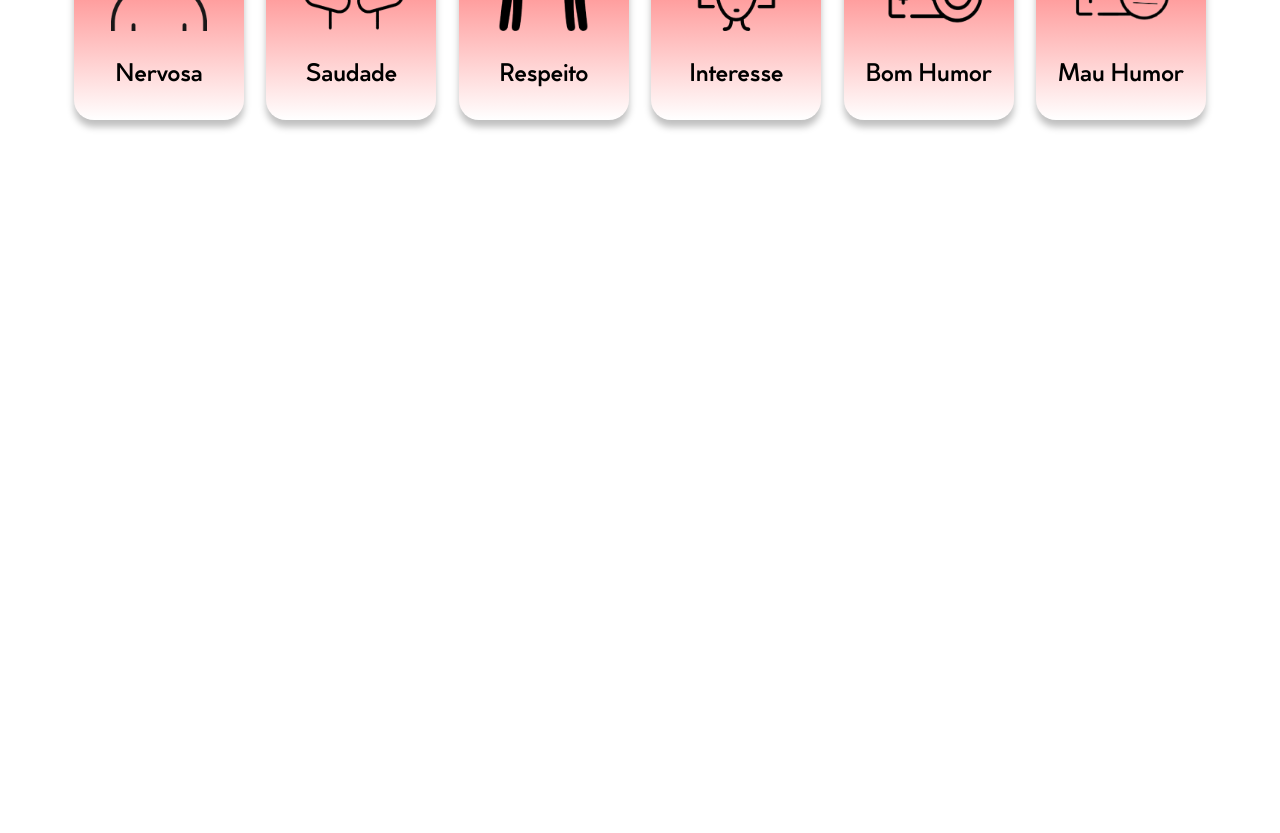
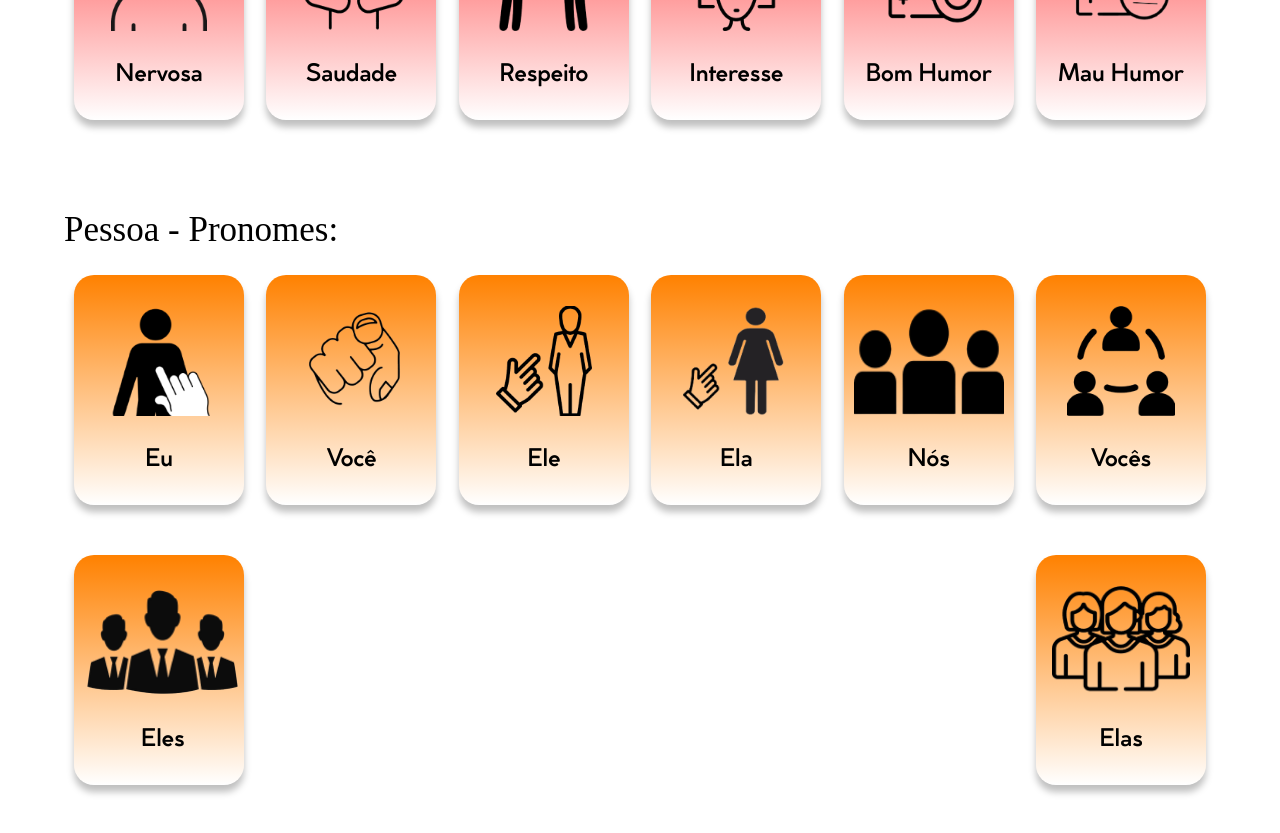
Before and after one commit to Mileny-Nogueira/Demoday, a React (Create React App) app: page /Demo in a window 1280 px wide. Shown: the part 4820-5653 px from the top of the page. Before the commit the page ends 5019 px from the top, so only its background shows below. Built offline with nearby package versions, Linux system fonts and the light colour scheme; a web font is replaced by a local one.

Commit message:
Alterações na Demo

```diff
--- a/src/Pages/Demo/Demo.jsx
+++ b/src/Pages/Demo/Demo.jsx
@@ -210,7 +210,7 @@ const Demo = () => {
 
                     {/*Menu Central*/}
 
-                    <section id={style.menu_central} style={{ backgroundImage: `${selectedVoice === 'Mileny' ? '' : ''}` }}>
+                    <section id={style.menu_central} style={{ backgroundImage: `${selectedVoice === 'Mileny' ? '' : `url('/static/media/Menino%20PCD_demo.0226535d7885090fe053.png')`}` }}>
                         <img src={logo} alt="logo da Pecto" />
                         <h2>Se comunique com quem quiser</h2>
                         <h3>{ cumprimento }</h3>
--- a/src/Pages/Demo/Demo.module.scss
+++ b/src/Pages/Demo/Demo.module.scss
@@ -349,8 +349,16 @@ $color2: #000; //Texto e outros
     }
 }
 
+//Responsividade
 
-//Responsividade
+@media only screen and (max-width: 1000px) {
+
+    //Menu central
+
+    #escolher_menu {
+        width: 85%;
+    }
+}
 
 @media only screen and (max-width: 768px) {
 
@@ -378,6 +386,7 @@ $color2: #000; //Texto e outros
     //Escolher Menu
 
     #escolher_menu {
+        width: 95%;
 
         div {
 
@@ -425,7 +434,7 @@ $color2: #000; //Texto e outros
     //Escolher Menu
 
     #escolher_menu {
-        width: 90%;
+        width: 98%;
 
         div {
 
@@ -487,7 +496,7 @@ $color2: #000; //Texto e outros
     //Escolher Menu
 
     #escolher_menu {
-        width: 98%;
+        width: 99%;
 
         div {
 
--- a/src/Pages/Demo/HomeDemo.jsx
+++ b/src/Pages/Demo/HomeDemo.jsx
@@ -110,6 +110,18 @@ import interesse_img from './Images/Sentimentos/interesse.png';
 import bom_humor_img from './Images/Sentimentos/bom humor.png';
 import mau_humor_img from './Images/Sentimentos/Mal humor.png';
 
+//Pessoa - Pronomes
+
+import eu_img from './Images/Pessoa - Pronomes/Eu.png';
+import voce_img from './Images/Pessoa - Pronomes/Você.png';
+import ele_img from './Images/Pessoa - Pronomes/Ele.png';
+import ela_img from './Images/Pessoa - Pronomes/Ela.png'
+import nos_img from './Images/Pessoa - Pronomes/Nós.png';
+import voces_img from './Images/Pessoa - Pronomes/Vocês.png';
+
+import eles_img from './Images/Pessoa - Pronomes/Eles.png';
+import elas_img from './Images/Pessoa - Pronomes/Elas.png';
+
 
 //Áudios das Cards
 
@@ -218,6 +230,18 @@ import interesse_audio from './Audios/Sentimentos - Emoções/Vozes - Mileny/Int
 import bom_humor_audio from './Audios/Sentimentos - Emoções/Vozes - Mileny/Bom humor.m4a';
 import mau_humor_audio from './Audios/Sentimentos - Emoções/Vozes - Mileny/Mau humor.m4a';
 
+//Pessoa - Pronomes - Vozes femininas (Mileny)
+
+import eu_audio from './Audios/Pessoa - Pronomes/Vozes - Mileny/Eu.m4a';
+import voce_audio from './Audios/Pessoa - Pronomes/Vozes - Mileny/Você.m4a';
+import ele_audio from './Audios/Pessoa - Pronomes/Vozes - Mileny/Ele.m4a';
+import ela_audio from './Audios/Pessoa - Pronomes/Vozes - Mileny/Ela.m4a';
+import nos_audio from './Audios/Pessoa - Pronomes/Vozes - Mileny/Nós.m4a';
+import voces_audio from './Audios/Pessoa - Pronomes/Vozes - Mileny/Vocês.m4a';
+
+import eles_audio from './Audios/Pessoa - Pronomes/Vozes - Mileny/Eles.m4a';
+import elas_audio from './Audios/Pessoa - Pronomes/Vozes - Mileny/Elas.m4a';
+
 
 //Formalidades - Vozes Masculinas (Hitalo)
 
@@ -323,6 +347,18 @@ import interesse_audio2 from './Audios/Sentimentos - Emoções/Vozes - Hitalo/In
 import bom_humor_audio2 from './Audios/Sentimentos - Emoções/Vozes - Hitalo/Bom Humor.m4a';
 import mau_humor_audio2 from './Audios/Sentimentos - Emoções/Vozes - Hitalo/Mau Humor.m4a';
 
+//Pessoa - Pronomes - Vozes masculinas (Hitalo)
+
+import eu_audio2 from './Audios/Pessoa - Pronomes/Vozes - Hitalo/Eu.m4a';
+import voce_audio2 from './Audios/Pessoa - Pronomes/Vozes - Hitalo/você.m4a';
+import ele_audio2 from './Audios/Pessoa - Pronomes/Vozes - Hitalo/ele.m4a';
+import ela_audio2 from './Audios/Pessoa - Pronomes/Vozes - Hitalo/ela.m4a';
+import nos_audio2 from './Audios/Pessoa - Pronomes/Vozes - Hitalo/nós.m4a';
+import voces_audio2 from './Audios/Pessoa - Pronomes/Vozes - Hitalo/vocês.m4a';
+
+import eles_audio2 from './Audios/Pessoa - Pronomes/Vozes - Hitalo/eles.m4a';
+import elas_audio2 from './Audios/Pessoa - Pronomes/Vozes - Hitalo/elas.m4a';
+
 
 const HomeDemo = ({ searchText, handleCardAudio, selectedVoice }) => {
 
@@ -331,6 +367,7 @@ const HomeDemo = ({ searchText, handleCardAudio, selectedVoice }) => {
     let formalidade_color = 'linear-gradient(180deg, #38B1FF 0%, rgba(138.96, 206.69, 250.75, 0) 100%)';
     let desejos_color = 'linear-gradient(180deg, #FFFF00 0%, #FFFFFF 100%';
     let sentimentos_color = 'linear-gradient(180deg, #FF4646 0%, rgba(255, 172.13, 172.13, 0) 100%)';
+    let pessoa_color = 'linear-gradient(180deg, #FF8100 0%, rgba(255, 129.06, 0, 0) 100%)';
 
 
     //Props das Cards - Informações
@@ -445,6 +482,18 @@ const HomeDemo = ({ searchText, handleCardAudio, selectedVoice }) => {
 
     ]
 
+    const cardsPessoa = [
+        { card_img: eu_img, card_alt: 'Eu', card_text: 'Eu', card_audio: selectedVoice === 'Mileny' ? eu_audio : eu_audio2 },
+        { card_img: voce_img, card_alt: 'Você', card_text: 'Você', card_audio: selectedVoice === 'Mileny' ? voce_audio : voce_audio2 },
+        { card_img: ele_img, card_alt: 'Ele', card_text: 'Ele', card_audio: selectedVoice === 'Mileny' ? ele_audio : ele_audio2 },
+        { card_img: ela_img, card_alt: 'Ela', card_text: 'Ela', card_audio: selectedVoice === 'Mileny' ? ela_audio : ela_audio2 },
+        { card_img: nos_img, card_alt: 'Nós', card_text: 'Nós', card_audio: selectedVoice === 'Mileny' ? nos_audio : nos_audio2 },
+        { card_img: voces_img, card_alt: 'Vocês', card_text: 'Vocês', card_audio: selectedVoice === 'Mileny' ? voces_audio : voces_audio2 },
+
+        { card_img: eles_img, card_alt: 'Eles', card_text: 'Eles', card_audio: selectedVoice === 'Mileny' ? eles_audio : eles_audio2 },
+        { card_img: elas_img, card_alt: 'Elas', card_text: 'Elas', card_audio: selectedVoice === 'Mileny' ? elas_audio : elas_audio2 }
+    ]
+
 
     //Buscar cards - Formalidade - Home
 
@@ -461,6 +510,12 @@ const HomeDemo = ({ searchText, handleCardAudio, selectedVoice }) => {
     //Buscar cards - Sentimentos - Emoções - Home
 
     const filteredCardsSentimentos = cardsSentimentos.filter((card) =>
+        card.card_alt.toLowerCase().includes(searchText.toLowerCase())
+    );
+
+    //Buscar cards - Desejos - Página própria
+
+    const filteredCardsPessoa = cardsPessoa.filter((card) =>
         card.card_alt.toLowerCase().includes(searchText.toLowerCase())
     );
 
@@ -537,6 +592,29 @@ const HomeDemo = ({ searchText, handleCardAudio, selectedVoice }) => {
                     )}
                 </div>
             </section>
+
+             {/*Cards de Pessoa*/}
+
+             <section id={style.pessoa}>
+                <h2>Pessoa - Pronomes: </h2>
+                <div>
+                    {filteredCardsPessoa.length > 0 ? (
+                        filteredCardsPessoa.map((card, index) => (
+                            <Cards
+                                key={index}
+                                card_color={pessoa_color}
+                                card_img={card.card_img}
+                                card_alt={card.card_alt}
+                                card_text={card.card_text}
+                                card_audio={card.card_audio}
+                                handleCardAudio={handleCardAudio}
+                            />
+                        ))
+                    ) : (
+                        <p>Nenhum resultado encontrado :(</p>
+                    )}
+                </div>
+            </section>
         </main>
     )
 }
--- a/src/Pages/Demo/HomeDemo.module.scss
+++ b/src/Pages/Demo/HomeDemo.module.scss
@@ -18,9 +18,9 @@ $color2: #000; //Texto e outros
 //Estilizações
 
 
-//Formalidade, Desejos e Sentimentos
+//Formalidade, Desejos, Sentimentos e Pessoa
 
-#formalidade, #desejos, #sentimentos {
+#formalidade, #desejos, #sentimentos, #pessoa {
     width: 90%;
     height: auto;
     margin: auto;
@@ -45,7 +45,7 @@ $color2: #000; //Texto e outros
 //Reponsividade
 
 @media only screen and (max-width: 480px) {
-    #formalidade, #desejos, #sentimentos {
+    #formalidade, #desejos, #sentimentos, #pessoa {
         width: 95%;
 
         h2 {
--- a/src/Pages/Demo/Pessoa.jsx
+++ b/src/Pages/Demo/Pessoa.jsx
@@ -51,14 +51,14 @@ const Pessoa = ({ searchText, handleCardAudio, selectedVoice }) => {
 
     //Variável para as cores de fundo das cards
 
-    let desejos_color = 'linear-gradient(180deg, #FF8100 0%, rgba(255, 129.06, 0, 0) 100%)';
+    let pessoa_color = 'linear-gradient(180deg, #FF8100 0%, rgba(255, 129.06, 0, 0) 100%)';
 
 
     //Props das Cards - Informações
 
-    //Desejos - Página própria
+    //Pessoa - Pronomes - Página própria
 
-    const cardsDesejos2 = [
+    const cardsPessoa2 = [
         { card_img: eu_img, card_alt: 'Eu', card_text: 'Eu', card_audio: selectedVoice === 'Mileny' ? eu_audio : eu_audio2 },
         { card_img: voce_img, card_alt: 'Você', card_text: 'Você', card_audio: selectedVoice === 'Mileny' ? voce_audio : voce_audio2 },
         { card_img: ele_img, card_alt: 'Ele', card_text: 'Ele', card_audio: selectedVoice === 'Mileny' ? ele_audio : ele_audio2 },
@@ -73,7 +73,7 @@ const Pessoa = ({ searchText, handleCardAudio, selectedVoice }) => {
 
     //Buscar cards - Desejos - Página própria
 
-    const filteredCardsDesejos2 = cardsDesejos2.filter((card) =>
+    const filteredCardsPessoa2 = cardsPessoa2.filter((card) =>
         card.card_alt.toLowerCase().includes(searchText.toLowerCase())
     );
 
@@ -82,16 +82,16 @@ const Pessoa = ({ searchText, handleCardAudio, selectedVoice }) => {
 
     return (
         <main>
-            {/*Cards de Desejos*/}
+            {/*Cards de Pessoa*/}
 
             <section id={style.pessoa}>
                 <h2>Pessoa - Pronomes: </h2>
                 <div>
-                    {filteredCardsDesejos2.length > 0 ? (
-                        filteredCardsDesejos2.map((card, index) => (
+                    {filteredCardsPessoa2.length > 0 ? (
+                        filteredCardsPessoa2.map((card, index) => (
                             <Cards
                                 key={index}
-                                card_color={desejos_color}
+                                card_color={pessoa_color}
                                 card_img={card.card_img}
                                 card_alt={card.card_alt}
                                 card_text={card.card_text}
```
